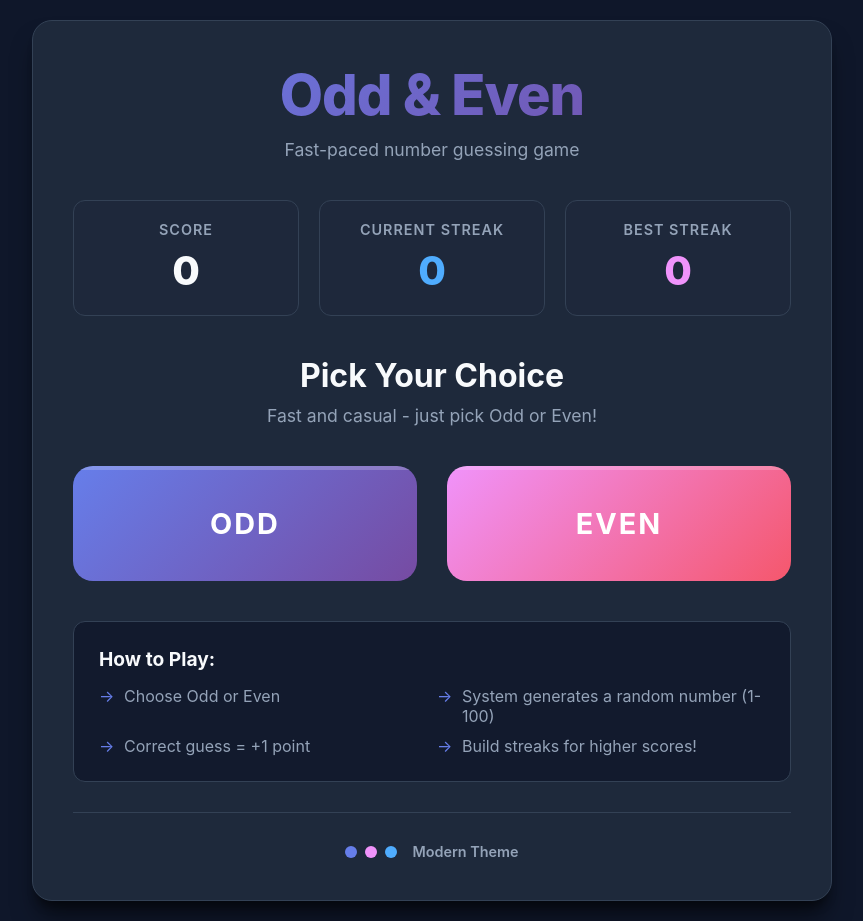
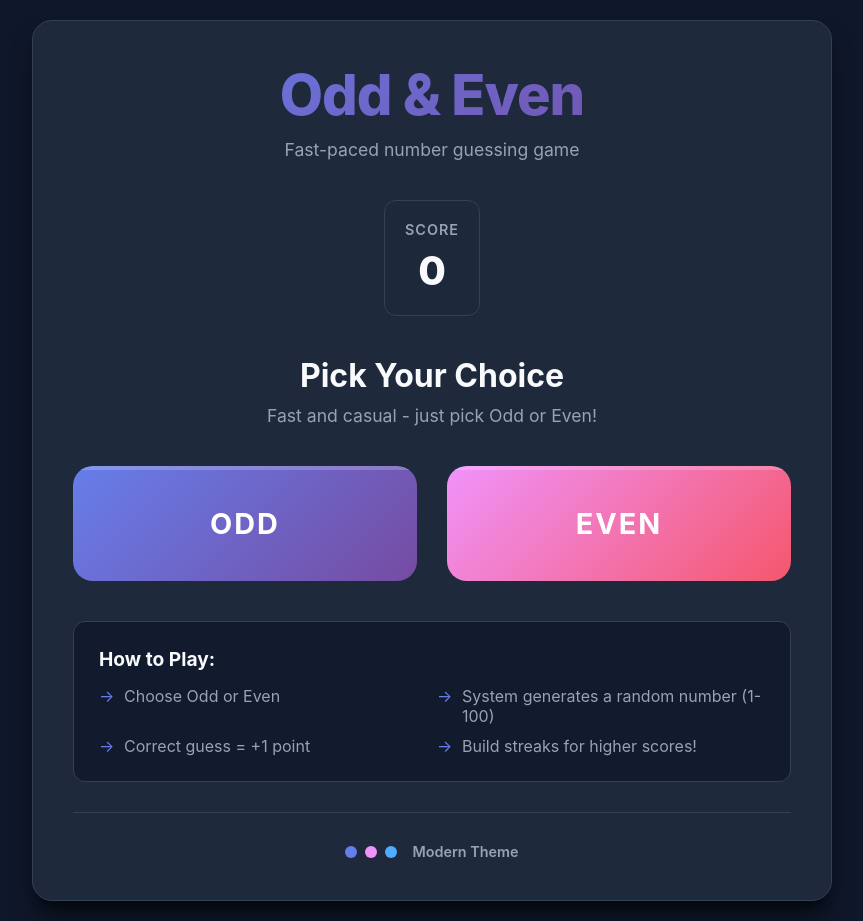
Before and after one commit to WaruchoJaneNgugi/oddeven, a React (Vite) app: page / in a window 1280 px wide. Shown: the whole page, without its empty margins (208-1071 px from the left). Built offline with nearby package versions, Linux system fonts and the light colour scheme.

Commit message:
updated layout

```diff
--- a/src/assets/oddeven.css
+++ b/src/assets/oddeven.css
@@ -64,8 +64,9 @@ body {
 }
 
 .game-stats {
-    display: grid;
-    grid-template-columns: repeat(3, 1fr);
+    display: flex;
+    justify-content: center;
+    /*grid-template-columns: repeat(3, 1fr);*/
     gap: 20px;
     margin-bottom: 40px;
 }
--- a/src/components/OddEvenGame.tsx
+++ b/src/components/OddEvenGame.tsx
@@ -81,20 +81,20 @@ const OddEvenGame: React.FC = () => {
         setUserChoice(null);
     }, []);
 
-    const resetGame = useCallback(() => {
-        // Clear any existing timeout
-        if (countdownRef.current) {
-            clearTimeout(countdownRef.current);
-        }
-
-        setScore(0);
-        setStreak(0);
-        setUserChoice(null);
-        setGeneratedNumber(null);
-        setIsCorrect(null);
-        setGameStatus('idle');
-        setCountdown(3);
-    }, []);
+    // const resetGame = useCallback(() => {
+    //     // Clear any existing timeout
+    //     if (countdownRef.current) {
+    //         clearTimeout(countdownRef.current);
+    //     }
+    //
+    //     setScore(0);
+    //     setStreak(0);
+    //     setUserChoice(null);
+    //     setGeneratedNumber(null);
+    //     setIsCorrect(null);
+    //     setGameStatus('idle');
+    //     setCountdown(3);
+    // }, []);
 
     // Cleanup on unmount
     useEffect(() => {
@@ -117,14 +117,14 @@ const OddEvenGame: React.FC = () => {
                     <span className="stat-label">Score</span>
                     <span className="stat-value">{score}</span>
                 </div>
-                <div className="stat-card">
-                    <span className="stat-label">Current Streak</span>
-                    <span className="stat-value streak-value">{streak}</span>
-                </div>
-                <div className="stat-card">
-                    <span className="stat-label">Best Streak</span>
-                    <span className="stat-value best-streak">{bestStreak}</span>
-                </div>
+                {/*<div className="stat-card">*/}
+                {/*    <span className="stat-label">Current Streak</span>*/}
+                {/*    <span className="stat-value streak-value">{streak}</span>*/}
+                {/*</div>*/}
+                {/*<div className="stat-card">*/}
+                {/*    <span className="stat-label">Best Streak</span>*/}
+                {/*    <span className="stat-value best-streak">{bestStreak}</span>*/}
+                {/*</div>*/}
             </div>
 
             {gameStatus === 'idle' && (
@@ -194,12 +194,7 @@ const OddEvenGame: React.FC = () => {
                             >
                                 Play Again
                             </button>
-                            <button
-                                className="reset-btn"
-                                onClick={resetGame}
-                            >
-                                Reset Game
-                            </button>
+
                         </div>
                     </div>
                 </div>
```
